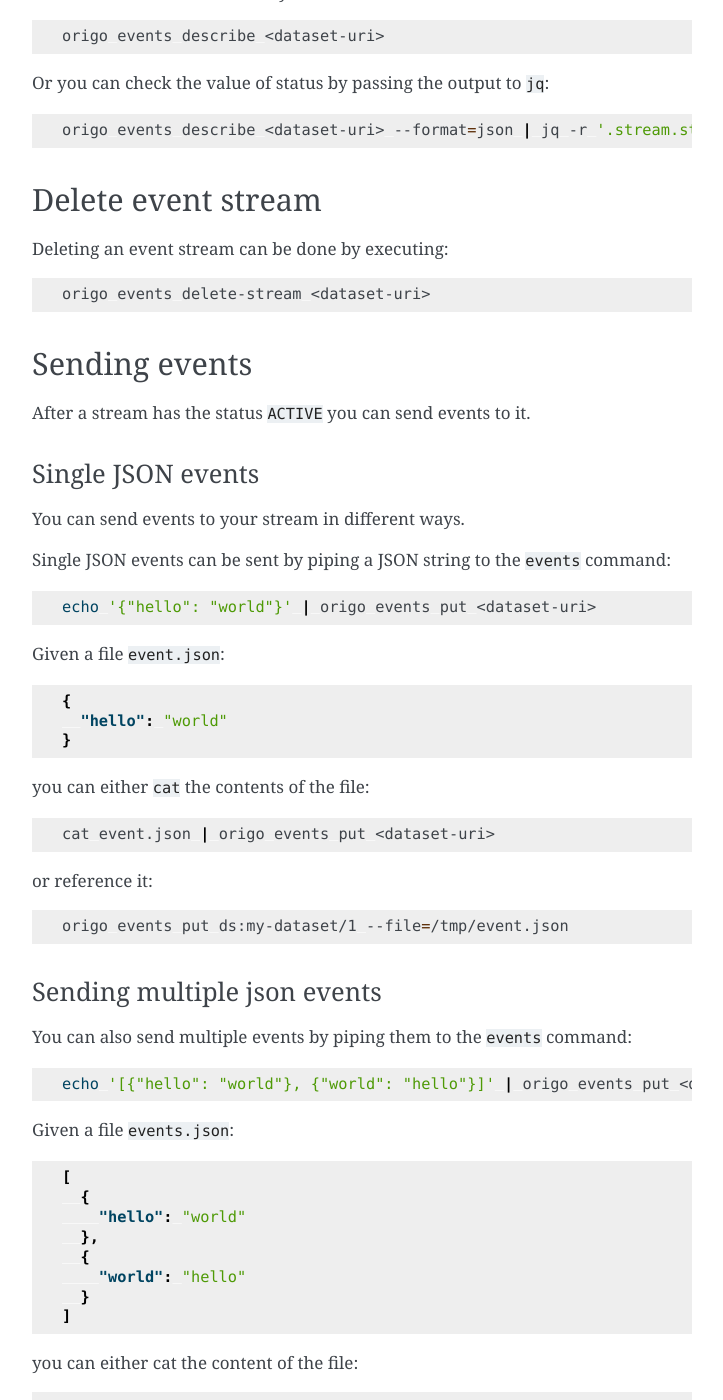
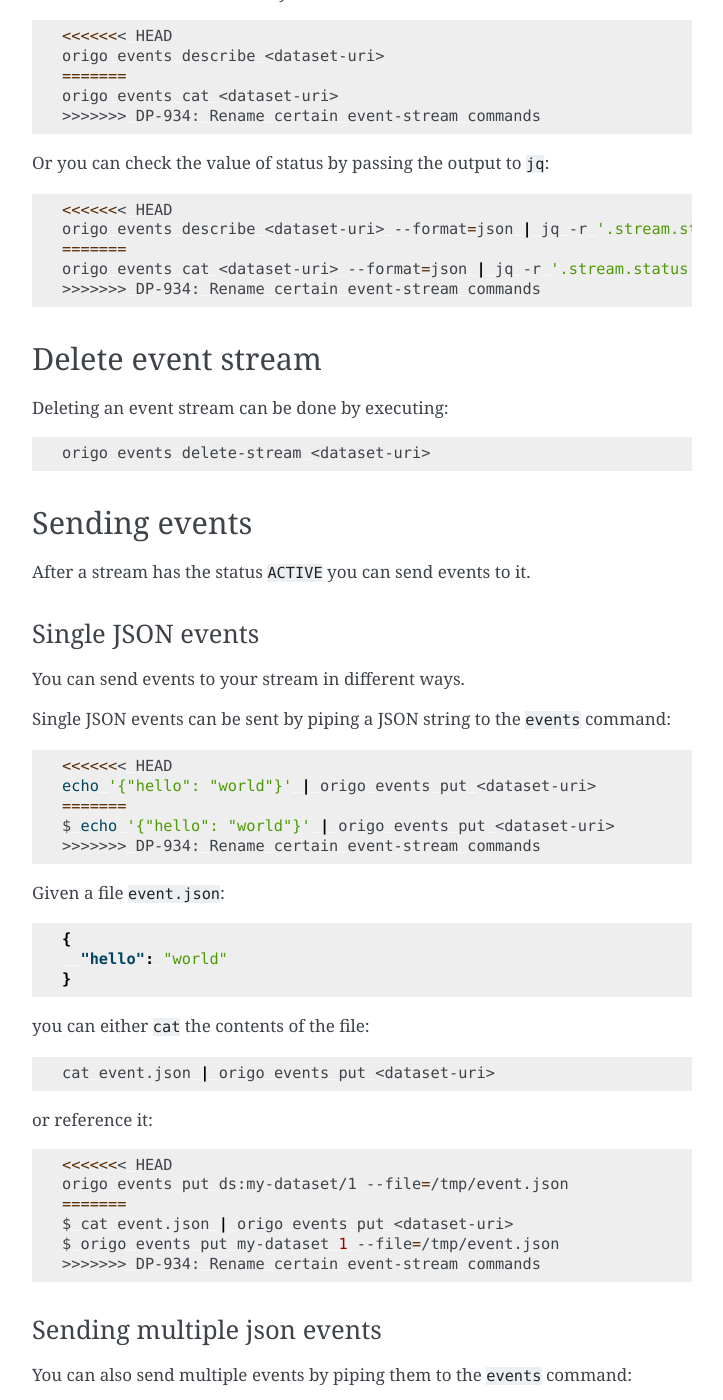
Before and after one commit to oslokommune/okdata-cli, a Sphinx documentation site: the page built from doc/events.md, in a window 1280 px wide and 1400 px high, scrolled down 930 px. Shown: the whole window, without its empty margins (388-1111 px from the left). Built offline with Sphinx 7.4.7, drawn with Linux system fonts in a browser that asks for light colours; some of the changed text lies outside the part shown.

Commit message:
DP-934: Rename certain event-stream commands

````diff
--- a/doc/events.md
+++ b/doc/events.md
@@ -29,12 +29,20 @@ origo events create-stream <dataset-uri>
 # Event status
 A stream status must be `ACTIVE` before you can start [sending events](#sending-events) to it. To poll for the streams status manually:
 ```bash
+<<<<<<< HEAD
 origo events describe <dataset-uri>
+=======
+origo events cat <dataset-uri>
+>>>>>>> DP-934: Rename certain event-stream commands
 ```
 
 Or you can check the value of status by passing the output to `jq`:
 ```bash
+<<<<<<< HEAD
 origo events describe <dataset-uri> --format=json | jq -r '.stream.status'
+=======
+origo events cat <dataset-uri> --format=json | jq -r '.stream.status'
+>>>>>>> DP-934: Rename certain event-stream commands
 ```
 
 ## Delete event stream
@@ -51,7 +59,11 @@ You can send events to your stream in different ways.
 
 Single JSON events can be sent by piping a JSON string to the `events` command:
 ```bash
+<<<<<<< HEAD
 echo '{"hello": "world"}' | origo events put <dataset-uri>
+=======
+$ echo '{"hello": "world"}' | origo events put <dataset-uri>
+>>>>>>> DP-934: Rename certain event-stream commands
 ```
 
 Given a file `event.json`:
@@ -69,13 +81,18 @@ cat event.json | origo events put <dataset-uri>
 or reference it:
 
 ```bash
+<<<<<<< HEAD
 origo events put ds:my-dataset/1 --file=/tmp/event.json
+=======
+$ cat event.json | origo events put <dataset-uri>
+$ origo events put my-dataset 1 --file=/tmp/event.json
+>>>>>>> DP-934: Rename certain event-stream commands
 ```
 
 ### Sending multiple json events
 You can also send multiple events by piping them to the `events` command:
 ```bash
-echo '[{"hello": "world"}, {"world": "hello"}]' | origo events put <datasetid> <versionid>
+echo '[{"hello": "world"}, {"world": "hello"}]' | origo events put <dataset-uri>
 ```
 
 Given a file `events.json`:
````
Also changed, not shown: other parts of doc/events.md (+2 -2 lines), 2 other files.
